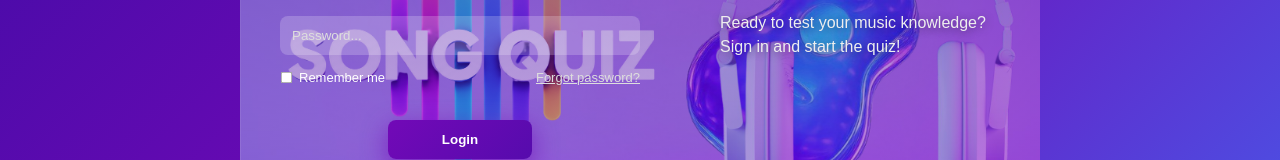
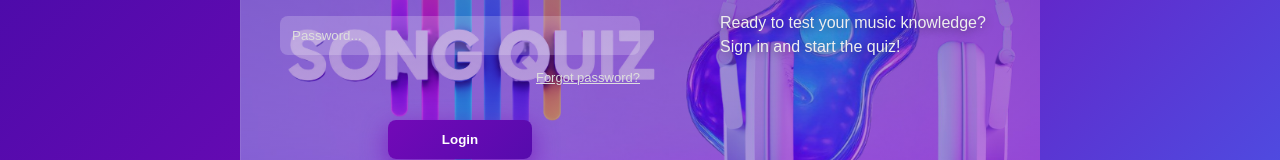
Before and after one commit to Elin608/music-quiz, a React (Vite) app: page / in a window 1280 px wide. Shown: the part 370-530 px from the top of the page. Built offline with nearby package versions, Linux system fonts and the light colour scheme.

Commit message:
Clean up unused css and update styles

```diff
--- a/src/Pages/Login.css
+++ b/src/Pages/Login.css
@@ -14,11 +14,11 @@ body {
 
 .card {
   position: relative;
+  max-width: 100%;
   width: 800px;
   height: 500px;
   padding: 40px;
   border-radius: 15px;
-  position: relative;
   overflow: hidden;
 
   backdrop-filter: blur(10px);
@@ -67,18 +67,12 @@ body {
 
 .options {
     display: flex;
-    justify-content: space-between;
+    justify-content: flex-end;
     align-items: center;
     font-size: 13px;
     margin-top: -10px;
     margin-bottom: 15px;
     color: white;
-}
-
-.options label {
-    display: flex;
-    align-items: center;
-    gap: 6px;
     cursor: pointer;
 }
 
@@ -86,16 +80,6 @@ body {
     margin: 0;
     accent-color: #7209b7;
     transform: scale(0.9);
-}
-
-.remember {
-    display: flex;
-    align-items: center;
-    gap: 6px;
-}
-
-.remember span {
-    white-space: nowrap;
 }
 
 .options a {
@@ -122,7 +106,7 @@ body {
   box-shadow: 0 8px 25px rgba(114,9,183,0.7);
   color: white;
   font-weight: bold;
-  align-self: flex-start;
+  align-self: center;
 
   cursor: pointer;
   transition: all 0.3s ease;
@@ -152,6 +136,7 @@ body {
     color: #fff;
     font-weight: bold;
     cursor: pointer;
+    transition: 0.3s;
 }
 
 .signup-text span:hover {
--- a/src/Pages/Login.jsx
+++ b/src/Pages/Login.jsx
@@ -52,10 +52,6 @@ function Login() {
                    />
 
                    <div className="options">
-                      <label className="remember">
-                          <input type="checkbox" />
-                          <span>Remember me</span>
-                      </label>
                       <a onClick={() => navigate("/forgot-password")}>
                         Forgot password?
                       </a>
```
